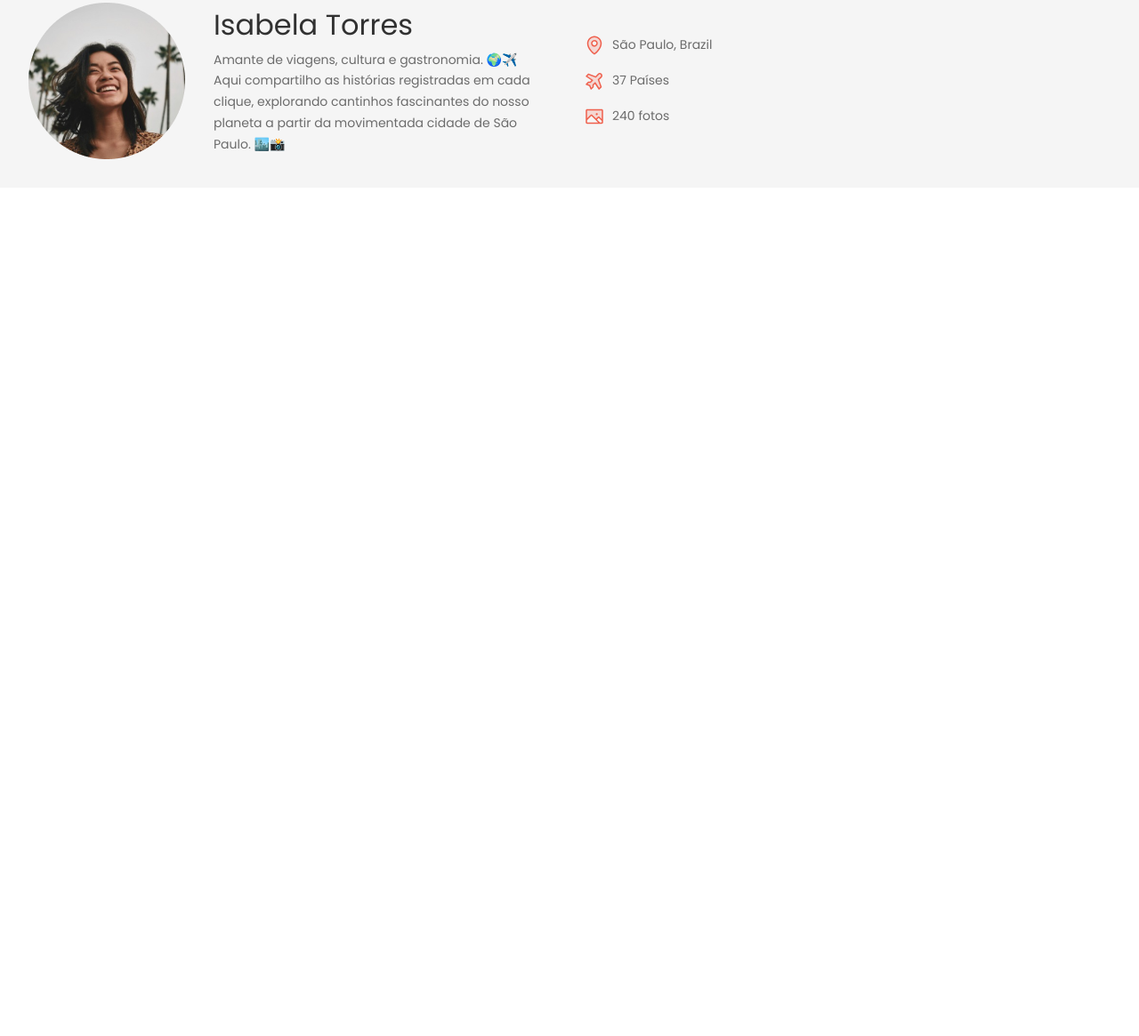
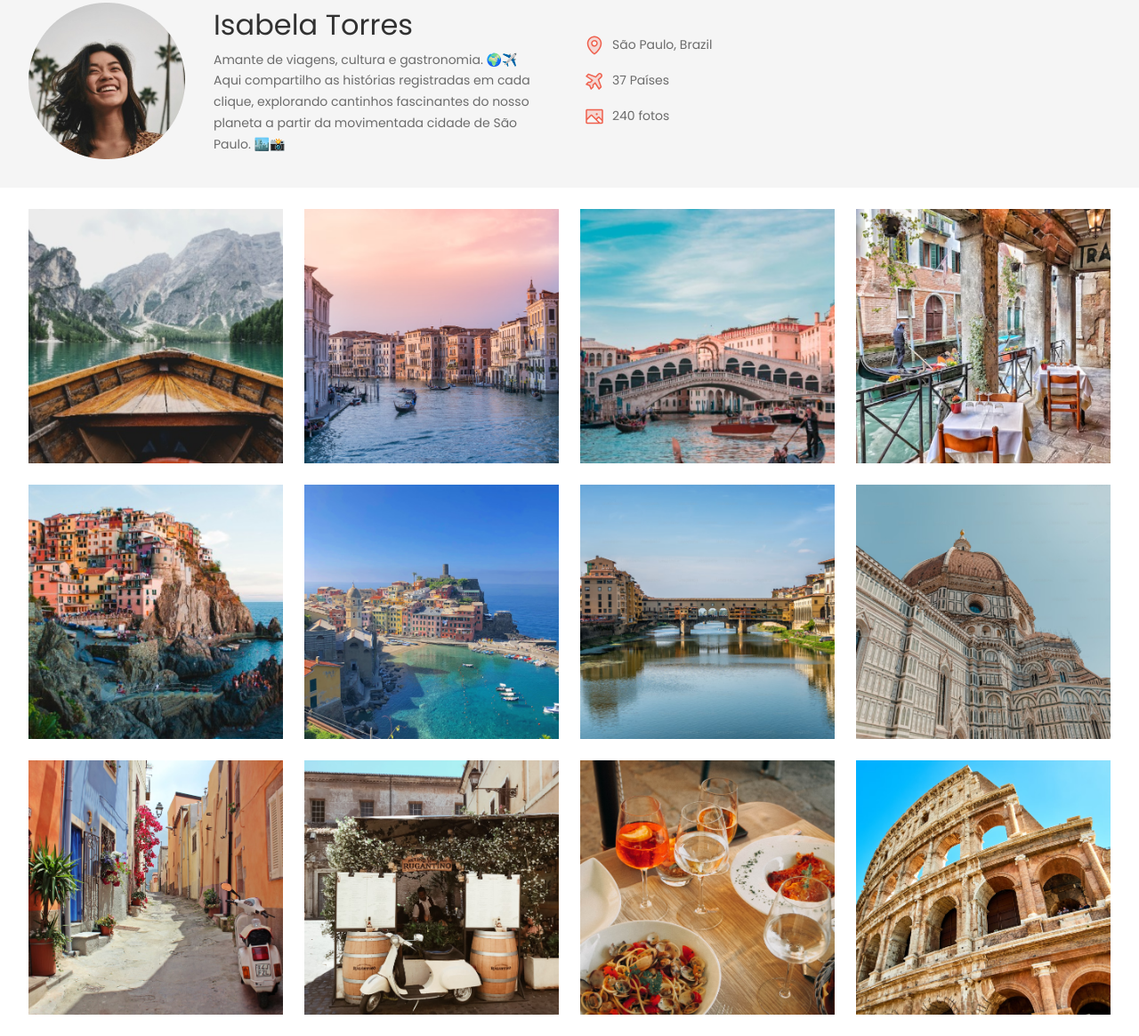
Before and after one commit to gustavin97/projeto-travel, a plain HTML site: page index.html in a window 1280 px wide. Shown: the part 125-1290 px from the top of the page at 89% size. Before the commit the page ends 800 px from the top, so only its background shows below. Drawn offline with Linux system fonts and the light colour scheme.

Commit message:
main gallery

```diff
--- a/index.html
+++ b/index.html
@@ -63,5 +63,19 @@
         </div>
     </header>
  </div>
+ <main class="container">
+    <img src="assets/Image 01.png" alt="barco">
+    <img src="assets/Image 02.png" alt="">
+    <img src="assets/Image 03.png" alt="">
+    <img src="assets/Image 04.png" alt="">
+    <img src="assets/Image 05.png" alt="">
+    <img src="assets/Image 06.png" alt="">
+    <img src="assets/Image 07.png" alt="">
+    <img src="assets/Image 08.png" alt="">
+    <img src="assets/Image 09.png" alt="">
+    <img src="assets/Image 10.png" alt="">
+    <img src="assets/Image 11.png" alt="">
+    <img src="assets/Image 12.png" alt="">
+ </main>
 </body>
 </html>
--- a/style/index.css
+++ b/style/index.css
@@ -1,3 +1,4 @@
 @import url(global.css);
 @import url(nav.css);
 @import url(header.css);
+@import url(main.css);
--- /dev/null
+++ b/style/main.css
@@ -0,0 +1,12 @@
+main{
+    display: flex;
+    flex-wrap: wrap;
+    gap: 24px;
+    padding-block: 24px;
+}
+
+main img {
+    width: 286px;
+    height: 286px;
+    object-fit: cover;
+}
```
